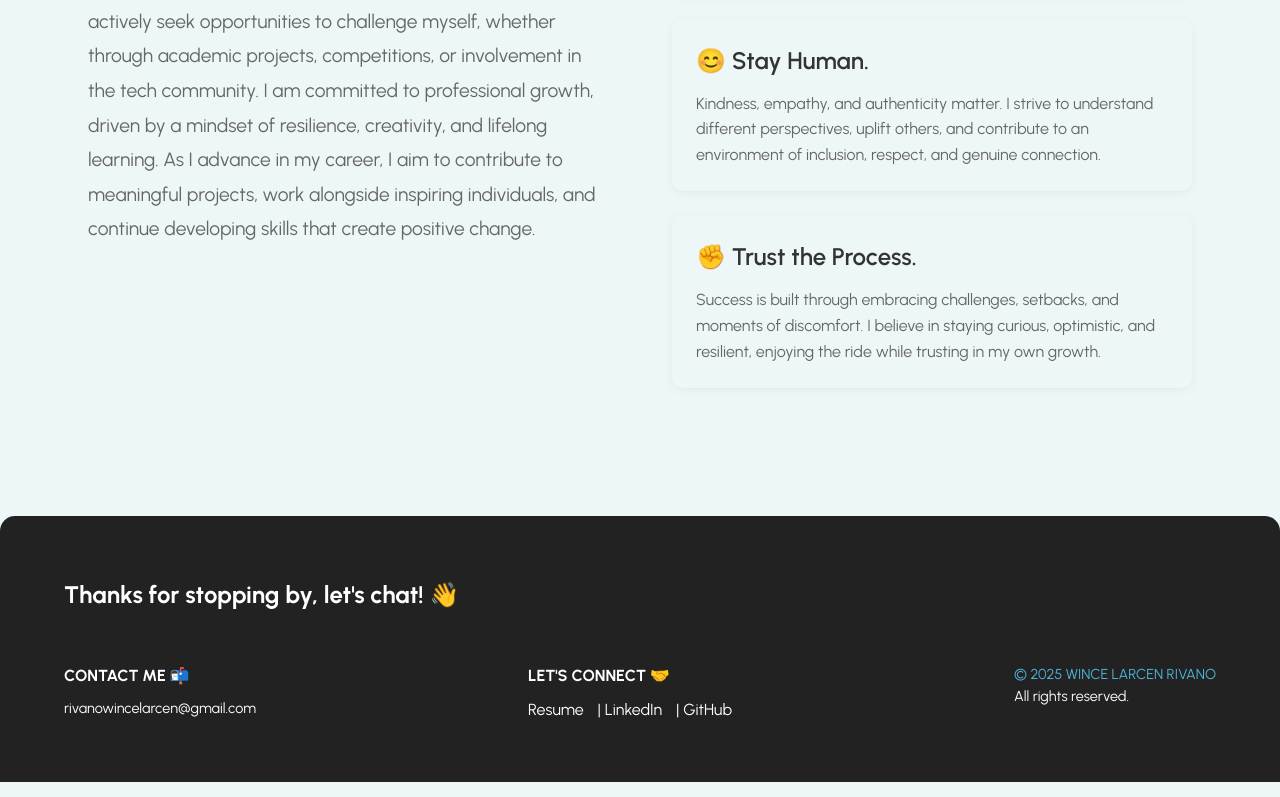
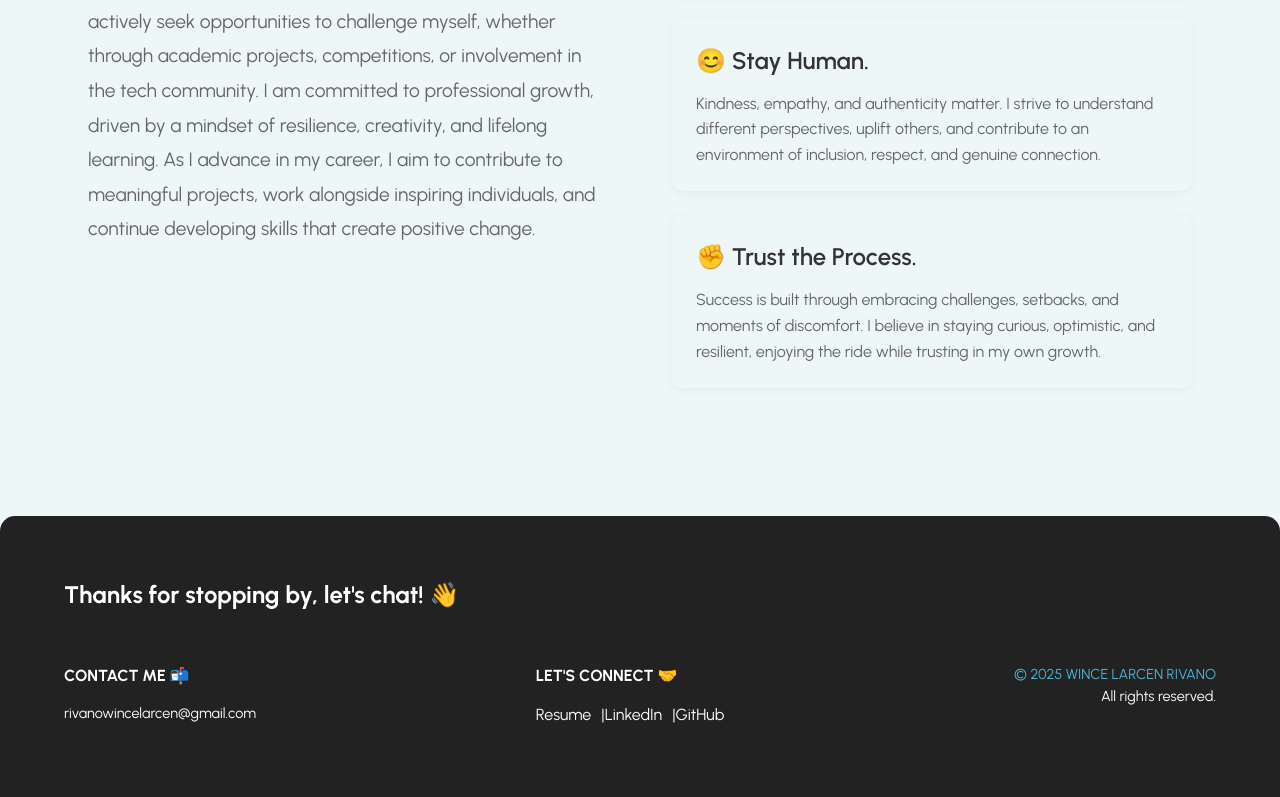
Before and after one commit to wncelrcn/wncelrcn.github.io, a Next.js app: page / in a window 1280 px wide. Shown: the part 1979-2776 px from the top of the page. Built offline with nearby package versions, Linux system fonts and the light colour scheme.

Commit message:
feat: added mobile view responsiveness on header and footer

```diff
--- a/components/Footer.js
+++ b/components/Footer.js
@@ -1,7 +1,13 @@
 "use client";
 
 import React from "react";
-import { Box, Container, Typography, Link as MuiLink } from "@mui/material";
+import {
+  Box,
+  Container,
+  Typography,
+  Link as MuiLink,
+  useMediaQuery,
+} from "@mui/material";
 import { styled } from "@mui/material/styles";
 import Link from "next/link";
 
@@ -14,18 +20,25 @@ const FooterContainer = styled(Box)({
   borderTopRightRadius: "15px",
 });
 
-const FooterSection = styled(Box)({
-  marginBottom: "20px",
-});
+const FooterSection = styled(Box)(({ theme }) => ({
+  marginBottom: "30px",
+  [theme.breakpoints.down("sm")]: {
+    textAlign: "center",
+    marginBottom: "40px",
+  },
+}));
 
-const FooterHeading = styled(Typography)({
+const FooterHeading = styled(Typography)(({ theme }) => ({
   fontFamily: "var(--font-urbanist)",
   fontWeight: "bold",
-  marginBottom: "10px",
+  marginBottom: "15px",
   display: "flex",
   alignItems: "center",
   fontSize: "1rem",
-});
+  [theme.breakpoints.down("sm")]: {
+    justifyContent: "center",
+  },
+}));
 
 const FooterText = styled(Typography)({
   fontFamily: "var(--font-urbanist)",
@@ -43,12 +56,17 @@ const FooterLink = styled(MuiLink)({
   },
 });
 
-const FooterGreeting = styled(Typography)({
+const FooterGreeting = styled(Typography)(({ theme }) => ({
   fontFamily: "var(--font-urbanist)",
   fontSize: "1.5rem",
   fontWeight: "bold",
   marginBottom: "50px",
-});
+  [theme.breakpoints.down("sm")]: {
+    fontSize: "1.3rem",
+    textAlign: "center",
+    marginBottom: "40px",
+  },
+}));
 
 const CopyrightText = styled(Typography)({
   fontFamily: "var(--font-urbanist)",
@@ -57,9 +75,11 @@ const CopyrightText = styled(Typography)({
 });
 
 export default function Footer() {
+  const isMobile = useMediaQuery((theme) => theme.breakpoints.down("sm"));
+
   return (
     <FooterContainer>
-      <Container maxWidth="lg">
+      <Container maxWidth="lg" sx={{ padding: { xs: "0 20px", md: "0 24px" } }}>
         <FooterGreeting variant="h6">
           Thanks for stopping by, let's chat! 👋
         </FooterGreeting>
@@ -68,9 +88,11 @@ export default function Footer() {
           sx={{
             display: "flex",
             flexWrap: "wrap",
-            justifyContent: "space-between",
+            justifyContent: { xs: "center", md: "space-between" },
+            alignItems: { xs: "center", md: "flex-start" },
             borderRadius: "20px 20px 0 0",
             flexDirection: { xs: "column", md: "row" },
+            gap: { xs: "10px", md: "0" },
           }}
         >
           <FooterSection>
@@ -89,7 +111,15 @@ export default function Footer() {
 
           <FooterSection>
             <FooterHeading>LET'S CONNECT 🤝</FooterHeading>
-            <Box>
+            <Box
+              sx={{
+                display: "flex",
+                flexDirection: { xs: "column", sm: "row" },
+                gap: { xs: "10px", sm: "0" },
+                alignItems: "center",
+                justifyContent: "center",
+              }}
+            >
               <FooterLink
                 href="./resume.pdf"
                 target="_blank"
@@ -97,7 +127,7 @@ export default function Footer() {
               >
                 Resume
               </FooterLink>
-              {" | "}
+              {!isMobile && " | "}
               <FooterLink
                 href="https://linkedin.com/in/wincelarcen"
                 target="_blank"
@@ -105,7 +135,7 @@ export default function Footer() {
               >
                 LinkedIn
               </FooterLink>
-              {" | "}
+              {!isMobile && " | "}
               <FooterLink
                 href="https://github.com/wncelrcn"
                 target="_blank"
@@ -116,7 +146,7 @@ export default function Footer() {
             </Box>
           </FooterSection>
 
-          <FooterSection>
+          <FooterSection sx={{ textAlign: { xs: "center", md: "right" } }}>
             <CopyrightText>© 2025 WINCE LARCEN RIVANO</CopyrightText>
             <FooterText>All rights reserved.</FooterText>
           </FooterSection>
--- a/components/Header.js
+++ b/components/Header.js
@@ -1,7 +1,20 @@
 "use client";
 
-import React from "react";
-import { AppBar, Toolbar, Typography, Box, Button } from "@mui/material";
+import React, { useState } from "react";
+import {
+  AppBar,
+  Toolbar,
+  Typography,
+  Box,
+  Button,
+  IconButton,
+  Drawer,
+  List,
+  ListItem,
+  useMediaQuery,
+} from "@mui/material";
+import MenuIcon from "@mui/icons-material/Menu";
+import CloseIcon from "@mui/icons-material/Close";
 import { styled } from "@mui/material/styles";
 import Link from "next/link";
 import { usePathname } from "next/navigation";
@@ -30,10 +43,28 @@ const Logo = styled(Typography)({
   fontFamily: "var(--font-urbanist)",
   fontSize: "1.5rem",
   letterSpacing: "5px",
+  marginLeft: "0.5rem",
+});
+
+const MobileNavItem = styled(ListItem)({
+  padding: "1rem 2rem",
 });
 
 export default function Header() {
   const pathname = usePathname();
+  const isMobile = useMediaQuery("(max-width:768px)");
+  const [drawerOpen, setDrawerOpen] = useState(false);
+
+  const toggleDrawer = () => {
+    setDrawerOpen(!drawerOpen);
+  };
+
+  const navItems = [
+    { path: "/projects", label: "Projects" },
+    { path: "/skills", label: "Skills" },
+    { path: "/experience", label: "Experience" },
+    { path: "/certifications", label: "Certifications" },
+  ];
 
   return (
     <StyledAppBar position="static">
@@ -50,52 +81,91 @@ export default function Header() {
           <Logo variant="h6">WINCE LARCEN</Logo>
         </Link>
 
+        {isMobile ? (
+          <>
+            <IconButton
+              edge="end"
+              color="inherit"
+              aria-label="menu"
+              onClick={toggleDrawer}
+              sx={{ color: "#000000" }}
+            >
+              <MenuIcon />
+            </IconButton>
+            <Drawer
+              anchor="right"
+              open={drawerOpen}
+              onClose={toggleDrawer}
+              PaperProps={{
+                sx: {
+                  width: "70%",
+                  maxWidth: "300px",
+                  backgroundColor: "#EDF7F7",
+                  paddingTop: "1rem",
+                },
+              }}
+            >
+              <Box
+                sx={{
+                  display: "flex",
+                  justifyContent: "space-between",
+                  padding: "0 1rem 1rem",
+                }}
+              >
+                <Logo variant="h6">MENU</Logo>
+                <IconButton onClick={toggleDrawer}>
+                  <CloseIcon />
+                </IconButton>
+              </Box>
+              <List>
+                {navItems.map((item) => (
+                  <MobileNavItem key={item.path}>
+                    <Link
+                      href={item.path}
+                      style={{ textDecoration: "none", width: "100%" }}
+                      onClick={toggleDrawer}
+                    >
+                      <Typography
+                        sx={{
+                          color: "#000000",
+                          fontWeight: 600,
+                          fontFamily: "var(--font-urbanist)",
+                          borderBottom:
+                            pathname === item.path
+                              ? "2px solid #4DB4D7"
+                              : "none",
+                          display: "inline-block",
+                        }}
+                      >
+                        {item.label}
+                      </Typography>
+                    </Link>
+                  </MobileNavItem>
+                ))}
+              </List>
+            </Drawer>
+          </>
+        ) : (
           <Box sx={{ display: "flex", gap: "1.5rem" }}>
-          <Link href="/projects" style={{ textDecoration: "none" }}>
+            {navItems.map((item) => (
+              <Link
+                key={item.path}
+                href={item.path}
+                style={{ textDecoration: "none" }}
+              >
                 <NavButton
                   sx={{
                     borderBottom:
-                  pathname === "/projects" ? "2px solid #4DB4D7" : "none",
+                      pathname === item.path ? "2px solid #4DB4D7" : "none",
                     borderRadius: 0,
                   }}
                 >
-              Projects
+                  {item.label}
                 </NavButton>
               </Link>
-          <Link href="/skills" style={{ textDecoration: "none" }}>
-            <NavButton
-              sx={{
-                borderBottom:
-                  pathname === "/skills" ? "2px solid #4DB4D7" : "none",
-                borderRadius: 0,
-              }}
-            >
-              Skills
-            </NavButton>
-          </Link>
-          <Link href="/experience" style={{ textDecoration: "none" }}>
-            <NavButton
-              sx={{
-                borderBottom:
-                  pathname === "/experience" ? "2px solid #4DB4D7" : "none",
-                borderRadius: 0,
-              }}
-            >
-              Experience
-            </NavButton>
-          </Link>
-          <Link href="/certifications" style={{ textDecoration: "none" }}>
-            <NavButton
-              sx={{
-                borderBottom:
-                  pathname === "/certifications" ? "2px solid #4DB4D7" : "none",
-                borderRadius: 0,
-              }}
-            >
-              Certifications
-            </NavButton>
-          </Link>
+            ))}
           </Box>
+        )}
       </Toolbar>
     </StyledAppBar>
   );
```
Lines whose indentation alone changed are shown as unchanged.
